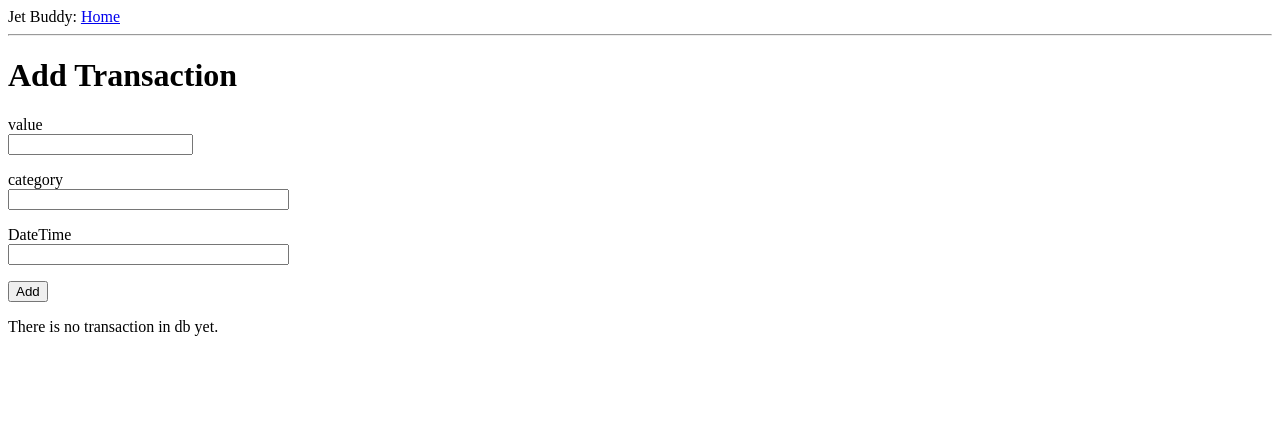
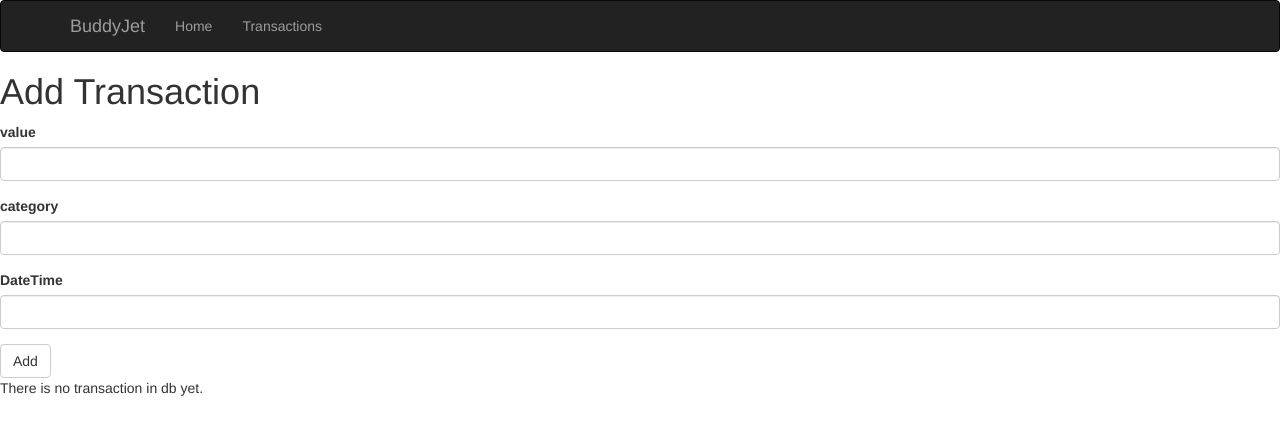
Before and after one commit to gozik/jet-buddy, a Flask app: page /transactions in a window 1280 px wide. Shown: the top 435 px of the page. Run offline with Flask 2, Linux system fonts and the light colour scheme; data that the repository does not hold is empty; some libraries are stand-ins or nearby versions.

Commit message:
Bootstrap view, post-redirect-get

```diff
--- a/app/__init__.py
+++ b/app/__init__.py
@@ -1,14 +1,18 @@
 import os
 from flask import Flask
 from config import Config
+from flask_bootstrap import Bootstrap
 from flask_sqlalchemy import SQLAlchemy
 from flask_migrate import Migrate
+
 
 app = Flask(__name__)
 app.config.from_object(Config)
 app.config['SECRET_KEY'] = 'secret-password'
 app.config['UPLOAD_FOLDER'] = os.path.join('.', 'uploads')
 
+bootstrap = Bootstrap(app)
+
 db = SQLAlchemy(app)
 migrate = Migrate(app, db)
 
--- a/app/routes.py
+++ b/app/routes.py
@@ -29,5 +29,5 @@ def transactions():
                 category=form.category.data)
         db.session.add(trn)
         db.session.commit()
-        return redirect('/transactions')
+        return redirect(url_for('transactions'))
     return render_template('transactions.html', transactions=Transaction.query.all(), form=form)
--- a/app/templates/base.html
+++ b/app/templates/base.html
@@ -1,14 +1,31 @@
-<html>
-    <head>
-      {% if title %}
-      <title>{{ title }}</title>
-      {% else %}
-      <title>Jet Buddy</title>
-      {% endif %}
-    </head>
-    <body>
-        <div>Jet Buddy: <a href="/index">Home</a></div>
-        <hr>
-        {% block content %}{% endblock %}
-    </body>
-</html>
+{% extends "bootstrap/base.html" %}
+
+{% block title %}BuddyJet{% endblock %}
+
+{% block navbar %}
+<div class="navbar navbar-inverse" role="navigation">
+    <div class="container">
+        <div class="navbar-header">
+            <button type="button" class="navbar-toggle" data-toggle="collapse" data-target=".navbar-collapse">
+                <span class="sr-only">Toggle navigation</span>
+                <span class="icon-bar"></span>
+                <span class="icon-bar"></span>
+                <span class="icon-bar"></span>
+            </button>
+            <a class="navbar-brand" href="/">BuddyJet</a>
+        </div>
+        <div class="navbar-collapse collapse">
+            <ul class="nav navbar-nav">
+                <li><a href="/">Home</a></li>
+                <li><a href={{ url_for('transactions') }}>Transactions</a></li>
+            </ul>
+        </div>
+    </div>
+</div>
+{% endblock %}
+
+{% block content %}
+<div class="container">
+    {% block page_content %}{% endblock %}
+</div>
+{% endblock %}
--- a/app/templates/transactions.html
+++ b/app/templates/transactions.html
@@ -1,32 +1,9 @@
 {% extends "base.html" %}
+{% import "bootstrap/wtf.html" as wtf%}
 
 {% block content %}
     <h1>Add Transaction</h1>
-    <form action="" method="post" novalidate>
-        {{ form.hidden_tag() }}
-        <p>
-            {{ form.value.label }}<br>
-            {{ form.value(size=32) }}
-            {% for error in form.value.errors %}
-            <span style="color: red;">[{{ error }}]</span>
-            {% endfor %}
-        </p>
-        <p>
-            {{ form.category.label }}<br>
-            {{ form.category(size=32) }}
-            {% for error in form.category.errors %}
-            <span style="color: red;">[{{ error }}]</span>
-            {% endfor %}
-        </p>
-        <p>
-            {{ form.date.label }}<br>
-            {{ form.date(size=32) }}
-            {% for error in form.date.errors %}
-            <span style="color: red;">[{{ error }}]</span>
-            {% endfor %}
-        </p>
-        <p>{{ form.submit() }}</p>
-    </form>
+    {{ wtf.quick_form(form) }}
     {% if transactions %}
         <h1>Added transactions:</h1>
         {% for trn in transactions %}
```
Also changed, not shown: app/templates/index.html (+6 -2 lines).
